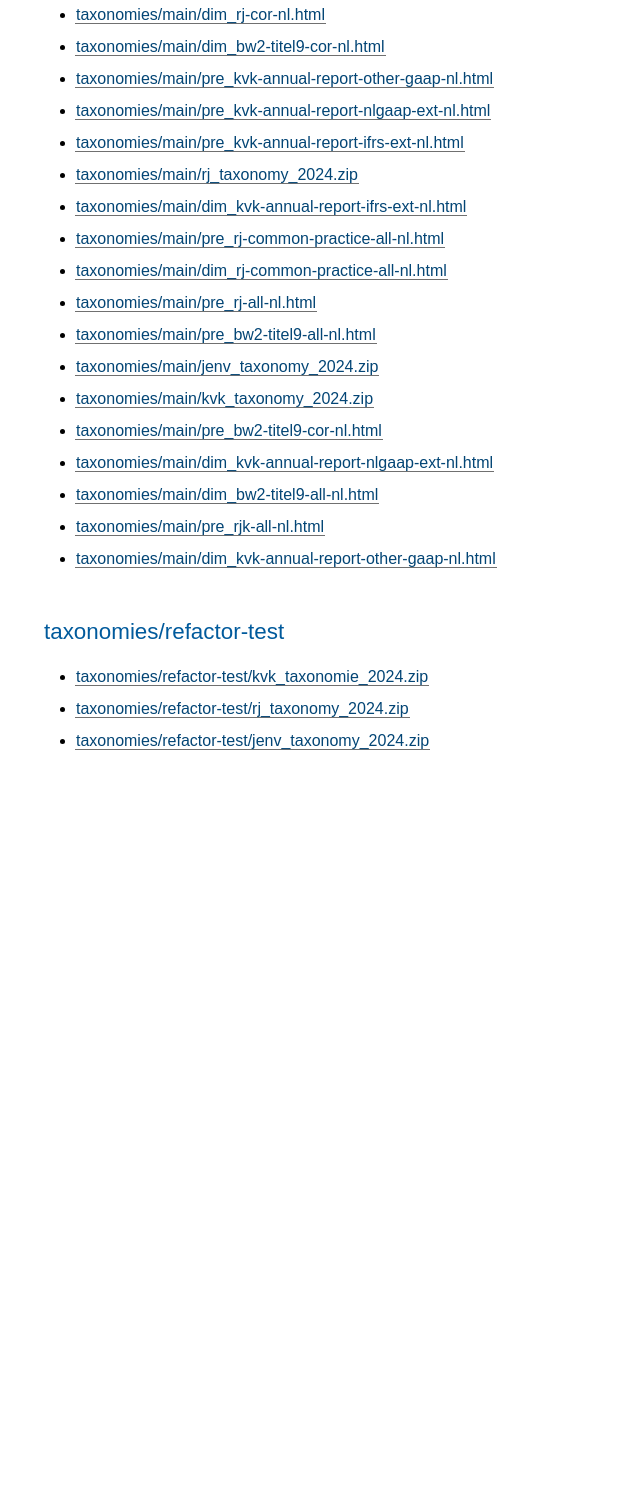
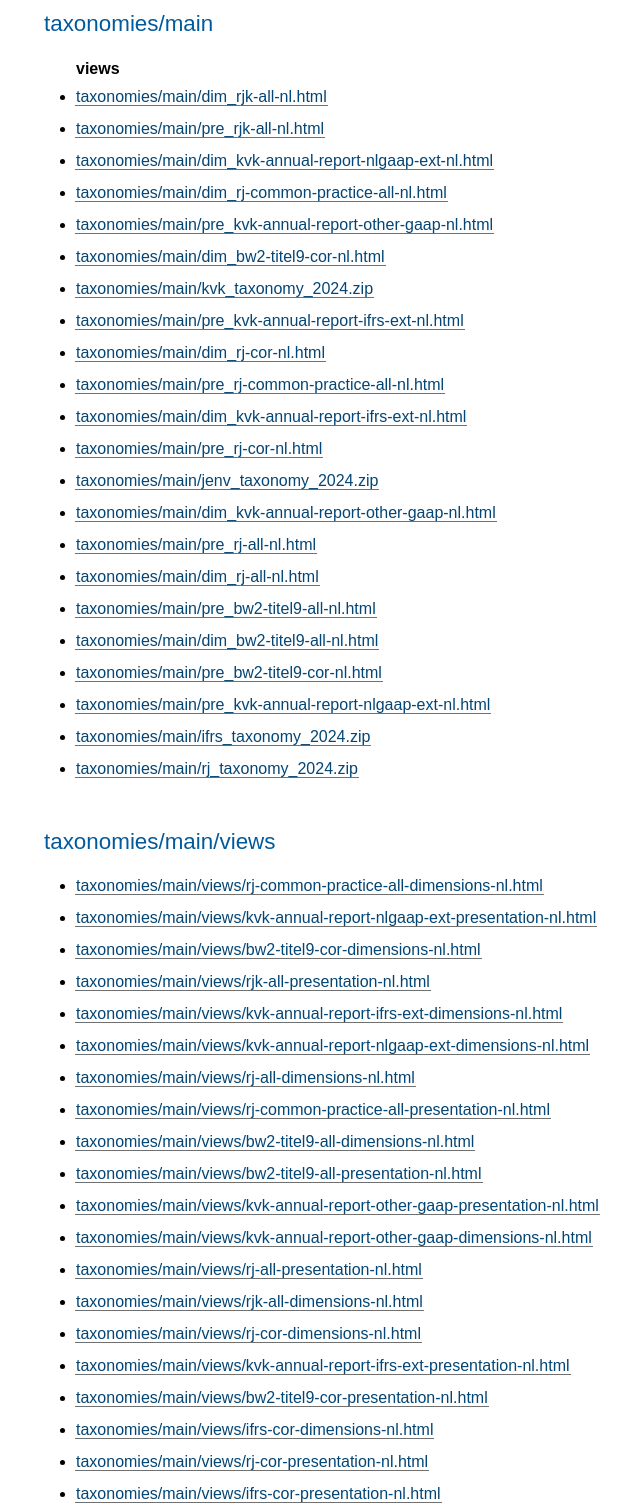
Before and after one commit to sbr-nl/cicd, a plain HTML site: page public/index.html in a window 1280 px wide. Shown: the part 352-1862 px from the top of the page, without its empty margins (420-1060 px from the left). Before the commit the page ends 1153 px from the top, so only its background shows below. Drawn offline with Linux system fonts and the light colour scheme.

```diff
--- a/public/index.html
+++ b/public/index.html
@@ -14,42 +14,71 @@
     <h1>Taxonomy-packages (SBR-NL.nl)</h1>
 </div>
 <div id="GOOD">
-    <h2>taxonomies/main</h2>
+    <h2>taxonomies/refactor-test</h2>
 
 <ul>
 
-    <li><a href="taxonomies/main/pre_rj-cor-nl.html">taxonomies/main/pre_rj-cor-nl.html</a></li>
-    <li><a href="taxonomies/main/dim_rjk-all-nl.html">taxonomies/main/dim_rjk-all-nl.html</a></li>
-    <li><a href="taxonomies/main/dim_rj-all-nl.html">taxonomies/main/dim_rj-all-nl.html</a></li>
-    <li><a href="taxonomies/main/ifrs_taxonomy_2024.zip">taxonomies/main/ifrs_taxonomy_2024.zip</a></li>
-    <li><a href="taxonomies/main/dim_rj-cor-nl.html">taxonomies/main/dim_rj-cor-nl.html</a></li>
-    <li><a href="taxonomies/main/dim_bw2-titel9-cor-nl.html">taxonomies/main/dim_bw2-titel9-cor-nl.html</a></li>
-    <li><a href="taxonomies/main/pre_kvk-annual-report-other-gaap-nl.html">taxonomies/main/pre_kvk-annual-report-other-gaap-nl.html</a></li>
-    <li><a href="taxonomies/main/pre_kvk-annual-report-nlgaap-ext-nl.html">taxonomies/main/pre_kvk-annual-report-nlgaap-ext-nl.html</a></li>
-    <li><a href="taxonomies/main/pre_kvk-annual-report-ifrs-ext-nl.html">taxonomies/main/pre_kvk-annual-report-ifrs-ext-nl.html</a></li>
-    <li><a href="taxonomies/main/rj_taxonomy_2024.zip">taxonomies/main/rj_taxonomy_2024.zip</a></li>
-    <li><a href="taxonomies/main/dim_kvk-annual-report-ifrs-ext-nl.html">taxonomies/main/dim_kvk-annual-report-ifrs-ext-nl.html</a></li>
-    <li><a href="taxonomies/main/pre_rj-common-practice-all-nl.html">taxonomies/main/pre_rj-common-practice-all-nl.html</a></li>
-    <li><a href="taxonomies/main/dim_rj-common-practice-all-nl.html">taxonomies/main/dim_rj-common-practice-all-nl.html</a></li>
-    <li><a href="taxonomies/main/pre_rj-all-nl.html">taxonomies/main/pre_rj-all-nl.html</a></li>
-    <li><a href="taxonomies/main/pre_bw2-titel9-all-nl.html">taxonomies/main/pre_bw2-titel9-all-nl.html</a></li>
-    <li><a href="taxonomies/main/jenv_taxonomy_2024.zip">taxonomies/main/jenv_taxonomy_2024.zip</a></li>
-    <li><a href="taxonomies/main/kvk_taxonomy_2024.zip">taxonomies/main/kvk_taxonomy_2024.zip</a></li>
-    <li><a href="taxonomies/main/pre_bw2-titel9-cor-nl.html">taxonomies/main/pre_bw2-titel9-cor-nl.html</a></li>
-    <li><a href="taxonomies/main/dim_kvk-annual-report-nlgaap-ext-nl.html">taxonomies/main/dim_kvk-annual-report-nlgaap-ext-nl.html</a></li>
-    <li><a href="taxonomies/main/dim_bw2-titel9-all-nl.html">taxonomies/main/dim_bw2-titel9-all-nl.html</a></li>
-    <li><a href="taxonomies/main/pre_rjk-all-nl.html">taxonomies/main/pre_rjk-all-nl.html</a></li>
-    <li><a href="taxonomies/main/dim_kvk-annual-report-other-gaap-nl.html">taxonomies/main/dim_kvk-annual-report-other-gaap-nl.html</a></li>
+    <li><a href="taxonomies/refactor-test/jenv_taxonomy_2024.zip">taxonomies/refactor-test/jenv_taxonomy_2024.zip</a></li>
+    <li><a href="taxonomies/refactor-test/kvk_taxonomie_2024.zip">taxonomies/refactor-test/kvk_taxonomie_2024.zip</a></li>
+    <li><a href="taxonomies/refactor-test/rj_taxonomy_2024.zip">taxonomies/refactor-test/rj_taxonomy_2024.zip</a></li>
 
 </ul>
 
-<h2>taxonomies/refactor-test</h2>
+<h2>taxonomies/main</h2>
 
 <ul>
 
-    <li><a href="taxonomies/refactor-test/kvk_taxonomie_2024.zip">taxonomies/refactor-test/kvk_taxonomie_2024.zip</a></li>
-    <li><a href="taxonomies/refactor-test/rj_taxonomy_2024.zip">taxonomies/refactor-test/rj_taxonomy_2024.zip</a></li>
-    <li><a href="taxonomies/refactor-test/jenv_taxonomy_2024.zip">taxonomies/refactor-test/jenv_taxonomy_2024.zip</a></li>
+        <strong>views</strong>
+
+    <li><a href="taxonomies/main/dim_rjk-all-nl.html">taxonomies/main/dim_rjk-all-nl.html</a></li>
+    <li><a href="taxonomies/main/pre_rjk-all-nl.html">taxonomies/main/pre_rjk-all-nl.html</a></li>
+    <li><a href="taxonomies/main/dim_kvk-annual-report-nlgaap-ext-nl.html">taxonomies/main/dim_kvk-annual-report-nlgaap-ext-nl.html</a></li>
+    <li><a href="taxonomies/main/dim_rj-common-practice-all-nl.html">taxonomies/main/dim_rj-common-practice-all-nl.html</a></li>
+    <li><a href="taxonomies/main/pre_kvk-annual-report-other-gaap-nl.html">taxonomies/main/pre_kvk-annual-report-other-gaap-nl.html</a></li>
+    <li><a href="taxonomies/main/dim_bw2-titel9-cor-nl.html">taxonomies/main/dim_bw2-titel9-cor-nl.html</a></li>
+    <li><a href="taxonomies/main/kvk_taxonomy_2024.zip">taxonomies/main/kvk_taxonomy_2024.zip</a></li>
+    <li><a href="taxonomies/main/pre_kvk-annual-report-ifrs-ext-nl.html">taxonomies/main/pre_kvk-annual-report-ifrs-ext-nl.html</a></li>
+    <li><a href="taxonomies/main/dim_rj-cor-nl.html">taxonomies/main/dim_rj-cor-nl.html</a></li>
+    <li><a href="taxonomies/main/pre_rj-common-practice-all-nl.html">taxonomies/main/pre_rj-common-practice-all-nl.html</a></li>
+    <li><a href="taxonomies/main/dim_kvk-annual-report-ifrs-ext-nl.html">taxonomies/main/dim_kvk-annual-report-ifrs-ext-nl.html</a></li>
+    <li><a href="taxonomies/main/pre_rj-cor-nl.html">taxonomies/main/pre_rj-cor-nl.html</a></li>
+    <li><a href="taxonomies/main/jenv_taxonomy_2024.zip">taxonomies/main/jenv_taxonomy_2024.zip</a></li>
+    <li><a href="taxonomies/main/dim_kvk-annual-report-other-gaap-nl.html">taxonomies/main/dim_kvk-annual-report-other-gaap-nl.html</a></li>
+    <li><a href="taxonomies/main/pre_rj-all-nl.html">taxonomies/main/pre_rj-all-nl.html</a></li>
+    <li><a href="taxonomies/main/dim_rj-all-nl.html">taxonomies/main/dim_rj-all-nl.html</a></li>
+    <li><a href="taxonomies/main/pre_bw2-titel9-all-nl.html">taxonomies/main/pre_bw2-titel9-all-nl.html</a></li>
+    <li><a href="taxonomies/main/dim_bw2-titel9-all-nl.html">taxonomies/main/dim_bw2-titel9-all-nl.html</a></li>
+    <li><a href="taxonomies/main/pre_bw2-titel9-cor-nl.html">taxonomies/main/pre_bw2-titel9-cor-nl.html</a></li>
+    <li><a href="taxonomies/main/pre_kvk-annual-report-nlgaap-ext-nl.html">taxonomies/main/pre_kvk-annual-report-nlgaap-ext-nl.html</a></li>
+    <li><a href="taxonomies/main/ifrs_taxonomy_2024.zip">taxonomies/main/ifrs_taxonomy_2024.zip</a></li>
+    <li><a href="taxonomies/main/rj_taxonomy_2024.zip">taxonomies/main/rj_taxonomy_2024.zip</a></li>
+
+</ul>
+
+<h2>taxonomies/main/views</h2>
+
+<ul>
+
+    <li><a href="taxonomies/main/views/rj-common-practice-all-dimensions-nl.html">taxonomies/main/views/rj-common-practice-all-dimensions-nl.html</a></li>
+    <li><a href="taxonomies/main/views/kvk-annual-report-nlgaap-ext-presentation-nl.html">taxonomies/main/views/kvk-annual-report-nlgaap-ext-presentation-nl.html</a></li>
+    <li><a href="taxonomies/main/views/bw2-titel9-cor-dimensions-nl.html">taxonomies/main/views/bw2-titel9-cor-dimensions-nl.html</a></li>
+    <li><a href="taxonomies/main/views/rjk-all-presentation-nl.html">taxonomies/main/views/rjk-all-presentation-nl.html</a></li>
+    <li><a href="taxonomies/main/views/kvk-annual-report-ifrs-ext-dimensions-nl.html">taxonomies/main/views/kvk-annual-report-ifrs-ext-dimensions-nl.html</a></li>
+    <li><a href="taxonomies/main/views/kvk-annual-report-nlgaap-ext-dimensions-nl.html">taxonomies/main/views/kvk-annual-report-nlgaap-ext-dimensions-nl.html</a></li>
+    <li><a href="taxonomies/main/views/rj-all-dimensions-nl.html">taxonomies/main/views/rj-all-dimensions-nl.html</a></li>
+    <li><a href="taxonomies/main/views/rj-common-practice-all-presentation-nl.html">taxonomies/main/views/rj-common-practice-all-presentation-nl.html</a></li>
+    <li><a href="taxonomies/main/views/bw2-titel9-all-dimensions-nl.html">taxonomies/main/views/bw2-titel9-all-dimensions-nl.html</a></li>
+    <li><a href="taxonomies/main/views/bw2-titel9-all-presentation-nl.html">taxonomies/main/views/bw2-titel9-all-presentation-nl.html</a></li>
+    <li><a href="taxonomies/main/views/kvk-annual-report-other-gaap-presentation-nl.html">taxonomies/main/views/kvk-annual-report-other-gaap-presentation-nl.html</a></li>
+    <li><a href="taxonomies/main/views/kvk-annual-report-other-gaap-dimensions-nl.html">taxonomies/main/views/kvk-annual-report-other-gaap-dimensions-nl.html</a></li>
+    <li><a href="taxonomies/main/views/rj-all-presentation-nl.html">taxonomies/main/views/rj-all-presentation-nl.html</a></li>
+    <li><a href="taxonomies/main/views/rjk-all-dimensions-nl.html">taxonomies/main/views/rjk-all-dimensions-nl.html</a></li>
+    <li><a href="taxonomies/main/views/rj-cor-dimensions-nl.html">taxonomies/main/views/rj-cor-dimensions-nl.html</a></li>
+    <li><a href="taxonomies/main/views/kvk-annual-report-ifrs-ext-presentation-nl.html">taxonomies/main/views/kvk-annual-report-ifrs-ext-presentation-nl.html</a></li>
+    <li><a href="taxonomies/main/views/bw2-titel9-cor-presentation-nl.html">taxonomies/main/views/bw2-titel9-cor-presentation-nl.html</a></li>
+    <li><a href="taxonomies/main/views/ifrs-cor-dimensions-nl.html">taxonomies/main/views/ifrs-cor-dimensions-nl.html</a></li>
+    <li><a href="taxonomies/main/views/rj-cor-presentation-nl.html">taxonomies/main/views/rj-cor-presentation-nl.html</a></li>
+    <li><a href="taxonomies/main/views/ifrs-cor-presentation-nl.html">taxonomies/main/views/ifrs-cor-presentation-nl.html</a></li>
 
 </ul>
 
```
Also changed, not shown: 2 other files.
